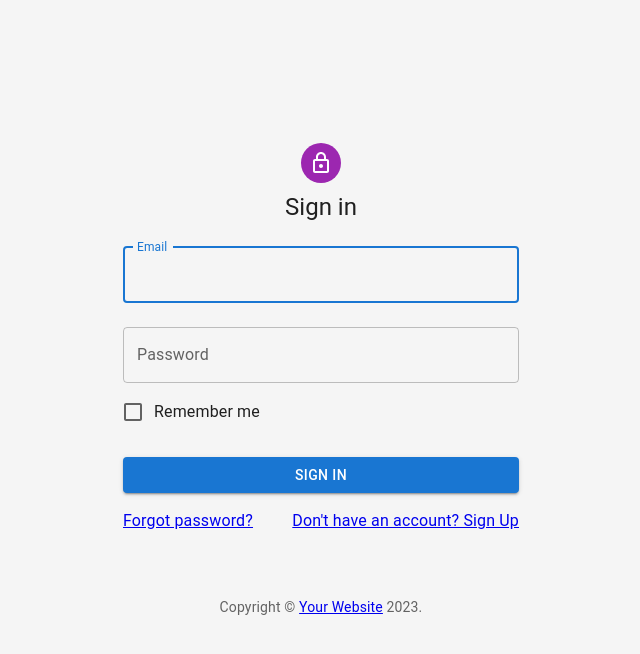
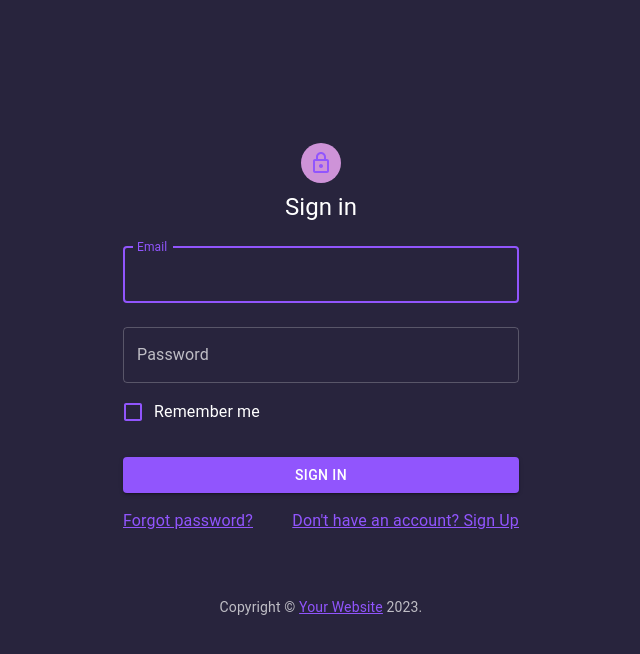
Before and after one commit to MekLiii/ProjectMGNFE, a React (Vite) app: page / in a window 1280 px wide. Shown: the top 654 px of the page, without its empty margins (319-959 px from the left). Built offline with nearby package versions, Linux system fonts and the light colour scheme.

Commit message:
Updated app theme

```diff
--- a/src/App.tsx
+++ b/src/App.tsx
@@ -22,7 +22,7 @@ function App() {
           <Route
             path="/project"
             element={
-              <ProtectedRoute user={state.auth}>
+              <ProtectedRoute>
                 <ProjectPage />
               </ProtectedRoute>
             }
--- a/src/Layout/theme.tsx
+++ b/src/Layout/theme.tsx
@@ -1,4 +1,8 @@
 import { ThemeProvider } from "styled-components";
+import { createTheme } from "@mui/material/styles";
+import {
+  ThemeProvider as MuiTheme,
+} from "@mui/material";
 
 interface IColors {
   dark: {
@@ -17,11 +21,12 @@ interface IColors {
   };
 }
 
-const theme:IColors = {
+const theme: IColors = {
   dark: {
     colors: {
-      background: "#121214",
+      background: "#28243D",
       lightGray: "#202024",
+      midPurple: "#9155FD",
     },
     font: {
       family: "Roboto, sans-serif",
@@ -44,6 +49,20 @@ interface ITheme {
   children: React.ReactNode;
 }
 const Theme = ({ children }: ITheme) => (
-  <ThemeProvider theme={theme["light"]}>{children}</ThemeProvider>
+  <ThemeProvider theme={theme["dark"]}>{children}</ThemeProvider>
 );
+
+const darkTheme = createTheme({
+  palette: {
+    mode: "dark",
+    primary: {
+      main: "#9155FD",
+    },
+  },
+});
+
+const MuiThemeProvider = ({ children }: ITheme) => {
+  return <MuiTheme theme={darkTheme}>{children}</MuiTheme>;
+};
+export { MuiThemeProvider };
 export default Theme;
--- a/src/index.css
+++ b/src/index.css
@@ -6,3 +6,11 @@
 #root {
   min-height: 100%;
 }
+.css-i4bv87-MuiSvgIcon-root {
+  /* display: none !important; */
+  color: #9155fd;
+}
+
+a {
+  color: #9155fd;
+}
--- a/src/main.tsx
+++ b/src/main.tsx
@@ -6,10 +6,9 @@ import store from "./redux/store";
 import { Provider } from "react-redux";
 import { AxiosProvider } from "./API/axios";
 import { QueryClient, QueryClientProvider } from "react-query";
-
+import { MuiThemeProvider } from "./Layout/theme";
 
 const queryClient = new QueryClient();
-
 
 ReactDOM.createRoot(document.getElementById("root") as HTMLElement).render(
   <React.StrictMode>
@@ -17,7 +16,9 @@ ReactDOM.createRoot(document.getElementById("root") as HTMLElement).render(
       <AxiosProvider>
         <QueryClientProvider client={queryClient}>
           {/* <RouterProvider router={Router()} /> */}
-          <App />
+          <MuiThemeProvider>
+            <App />
+          </MuiThemeProvider>
         </QueryClientProvider>
       </AxiosProvider>
     </Provider>
```
